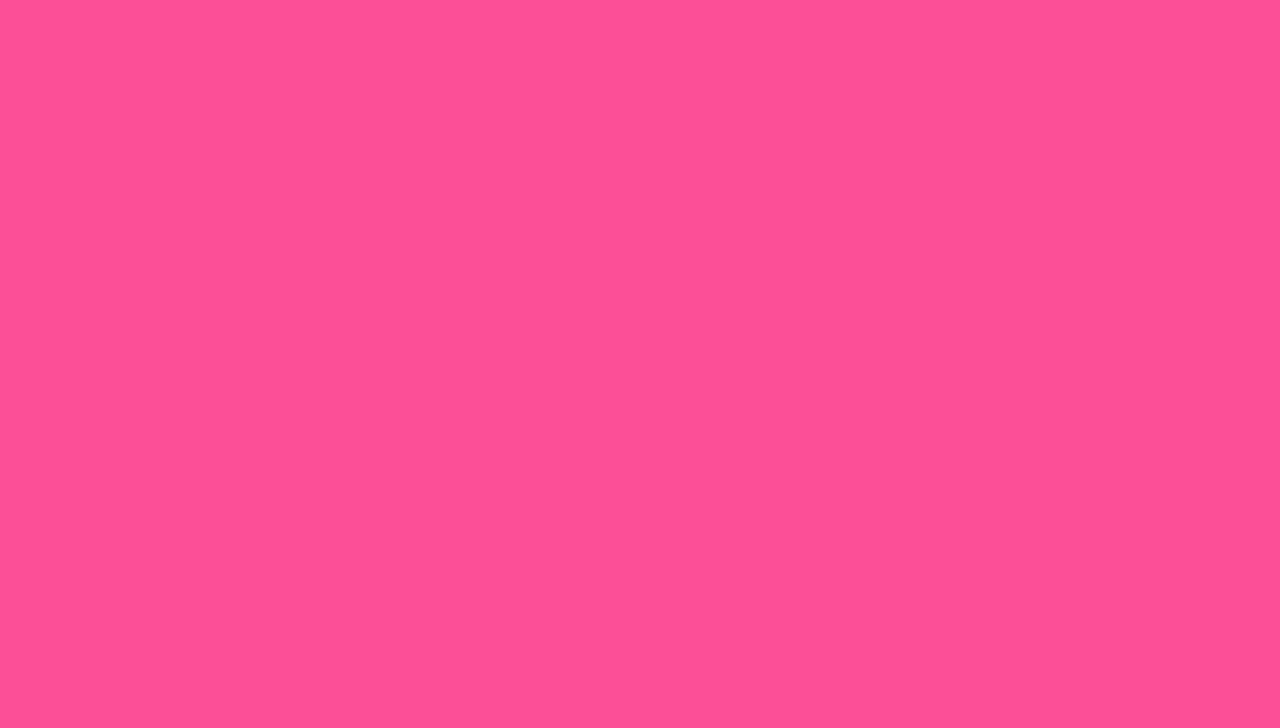
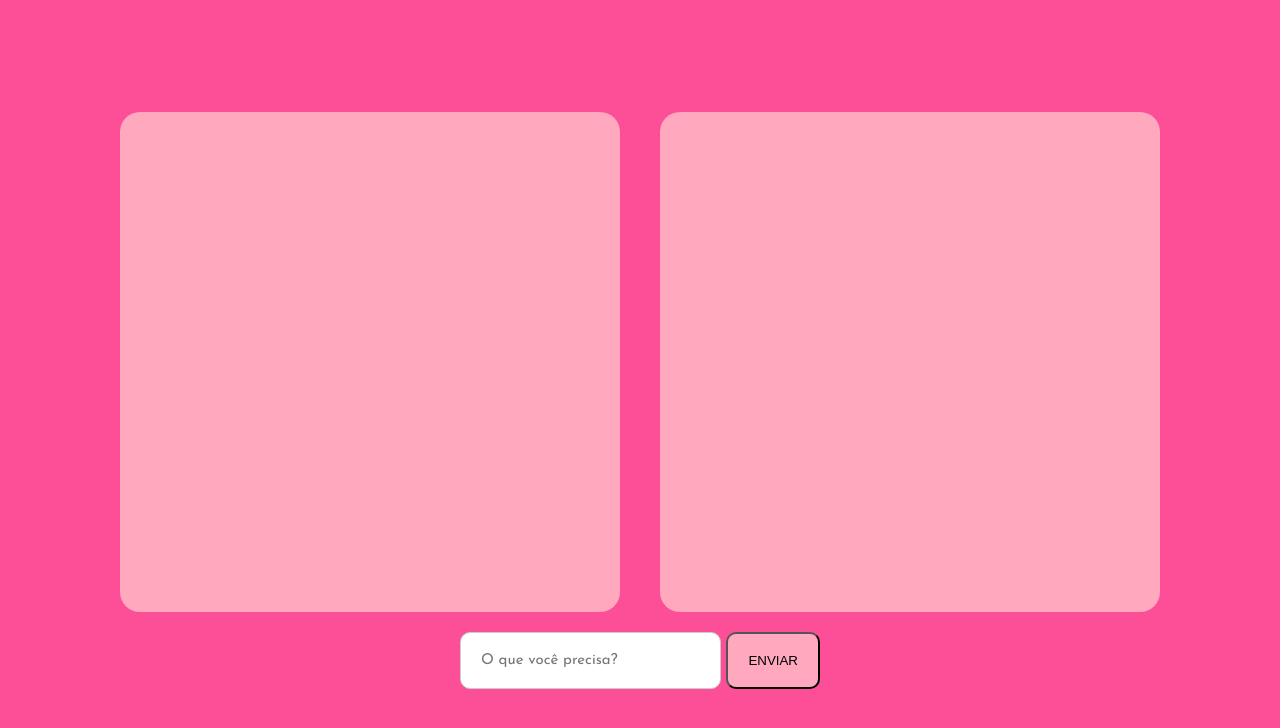
Before and after one commit to carolneponucenaa/IntelecttA, a plain HTML site: page home.html in a window 1280 px wide. Drawn offline with Linux system fonts and the light colour scheme.

Commit message:
front foi

```diff
--- a/home.css
+++ b/home.css
@@ -7,3 +7,54 @@ body {
     margin: 0;
     background-color: #FC4F97;
 }
+.chat-container {
+    display: flex;
+    flex-direction: column;
+    align-items: center;
+    justify-content: center;
+    height: 100vh;
+    padding: 20px;
+}
+
+.square-container {
+    display: flex;
+    width: 100%;
+    justify-content: space-around;
+    margin-bottom: 20px;
+}
+
+.square {
+    width: 500px;
+    height: 500px;
+    background-color: #FFA8BE;
+    border-radius: 20px;
+    margin: 0 20px;
+}
+
+form {
+    display: flex;
+    width: 100%;
+    max-width: 360px;
+}
+
+input[type="text"] {
+    font-family: "Josefin Sans", sans-serif;
+    font-size: 15px;
+    flex-grow: 1;
+    padding: 20px;
+    margin-right: 5px;
+    border: 1px solid #ccc;
+    border-radius: 10px;
+}
+
+button {
+    padding: 10px 20px;
+    background-color: #FFA8BE;
+    border-radius: 10px;
+    color: black;
+    cursor: pointer;
+}
+
+button:hover {
+    background-color: #ff91a4;
+}
--- a/home.html
+++ b/home.html
@@ -9,8 +9,18 @@
     <link href="https://fonts.googleapis.com/css2?family=Josefin+Sans:ital,wght@0,100..700;1,100..700&display=swap" rel="stylesheet">
         <link rel="stylesheet" href="home.css">
         <link rel="icon" href="./img/cerebro.png">
+        <script src="script.js"></script>
     </head>
 <body>
-
+    <div class="chat-container">
+        <div class="square-container">
+            <div class="square"></div>
+            <div class="square"></div>
+        </div>
+        <form id="messageForm">
+            <input type="text" id="messageInput" placeholder="O que você precisa?" required>
+            <button type="submit">ENVIAR</button>
+        </form>
+    </div>
 </body>
 </html>
--- /dev/null
+++ b/script.js
@@ -0,0 +1,12 @@
+// script.js
+document.getElementById('messageForm').addEventListener('submit', function(e) {
+    e.preventDefault();
+    const messageBox = document.getElementById('chatBox');
+    const messageInput = document.getElementById('messageInput');
+
+    const newMessage = document.createElement('div');
+    newMessage.textContent = messageInput.value;
+    messageBox.appendChild(newMessage);
+
+    messageInput.value = '';
+});
```
